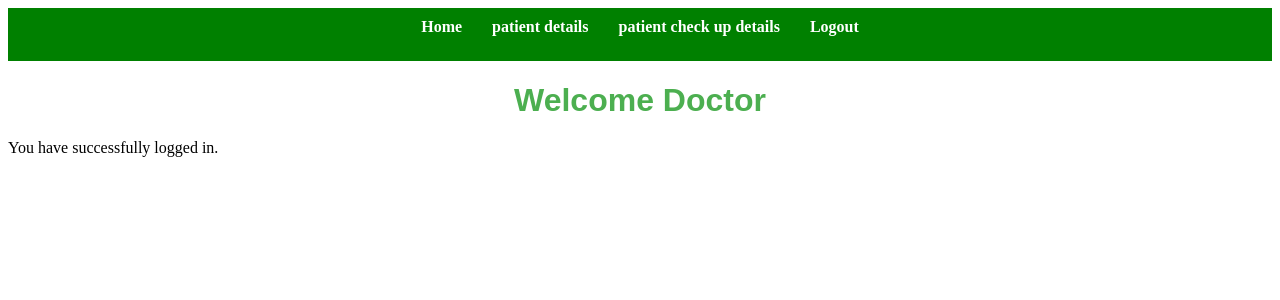
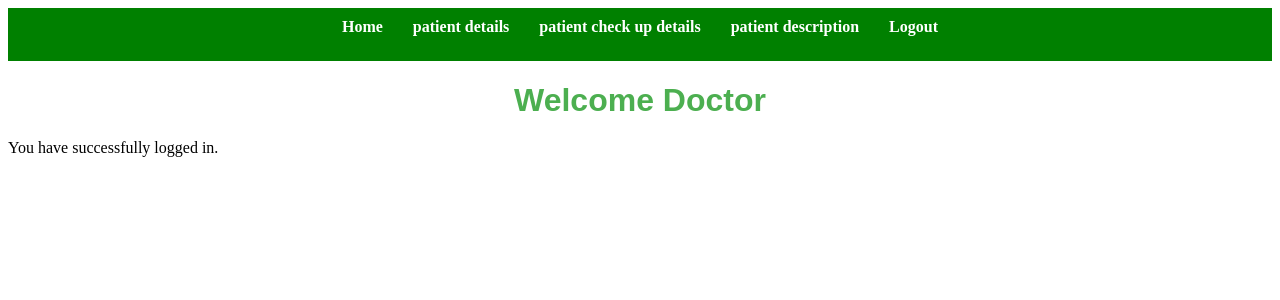
Before and after one commit to shxrox/BloodLink, a React (Vite) app in the folder BloodLine-Frontend/: page /dashboard/doctor in a window 1280 px wide. Shown: the top 300 px of the page. Built offline with nearby package versions, Linux system fonts and the light colour scheme.

Commit message:
updating navbar

```diff
--- a/BloodLine-Frontend/src/component/dashboard/doctor/DoctorNavbar.jsx
+++ b/BloodLine-Frontend/src/component/dashboard/doctor/DoctorNavbar.jsx
@@ -8,6 +8,7 @@ const NurseNavbar = () => {
         <Link to="/dashboard/doctor" style={styles.link}>Home</Link>
         <Link to="/dashboard/doctor/patient-details" style={styles.link}>patient details</Link>
         <Link to="/dashboard/doctor/petient-cheking" style={styles.link}>patient check up details</Link>
+        <Link to="/dashboard/doctor/petient-description" style={styles.link}>patient description</Link>
         <Link to="/login" style={styles.link}>Logout</Link>
       </div>
     </nav>
```
